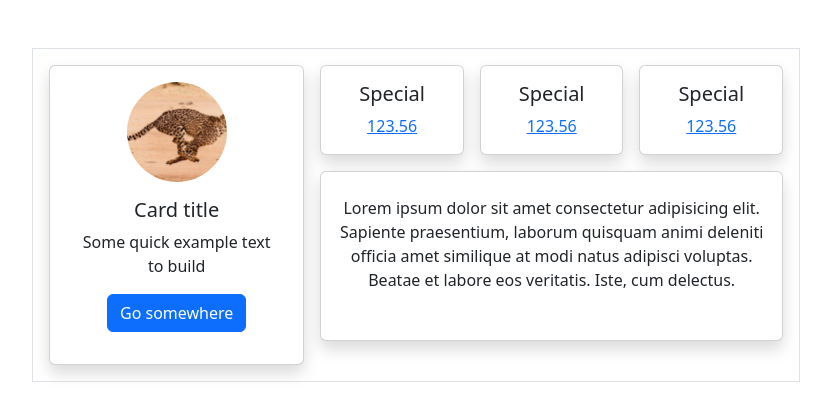
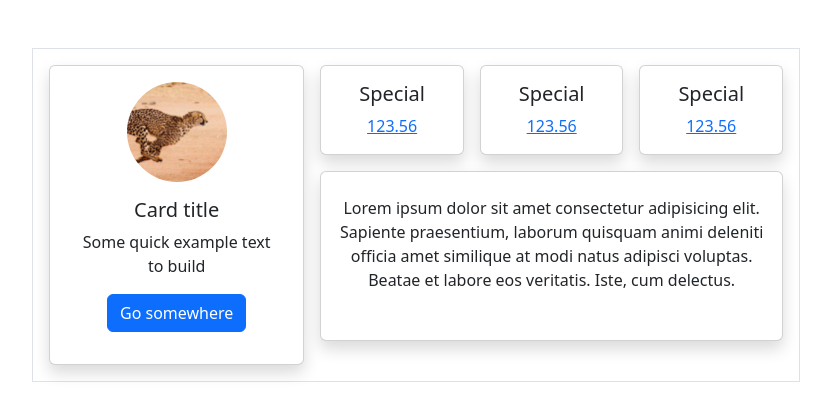
Before and after one commit to oleghca/compani, a plain HTML site: page index.html in a window 1280 px wide. Shown: the whole page, without its empty margins (224-1055 px from the left). Drawn offline with nearby package versions, Linux system fonts and the light colour scheme.

```diff
--- a/assets/css/style.css
+++ b/assets/css/style.css
@@ -6,6 +6,8 @@
     height: 100px;
     object-fit: cover;
     border-radius: 100px;
+    object-position: right;
+
 
 }
 .container{
```
